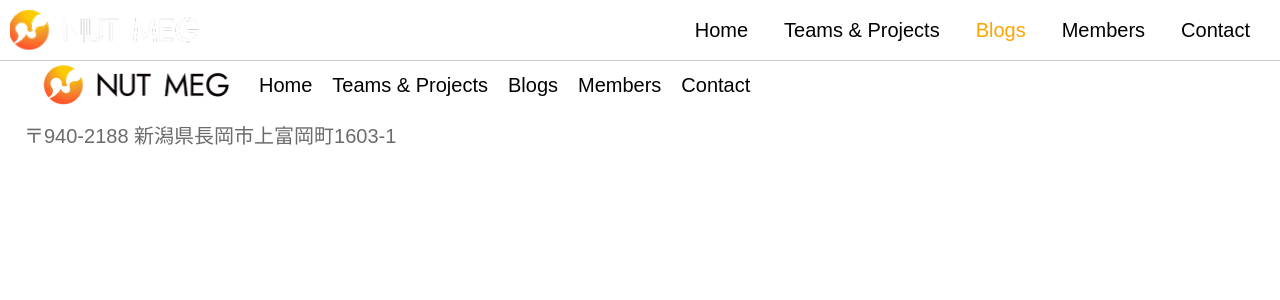
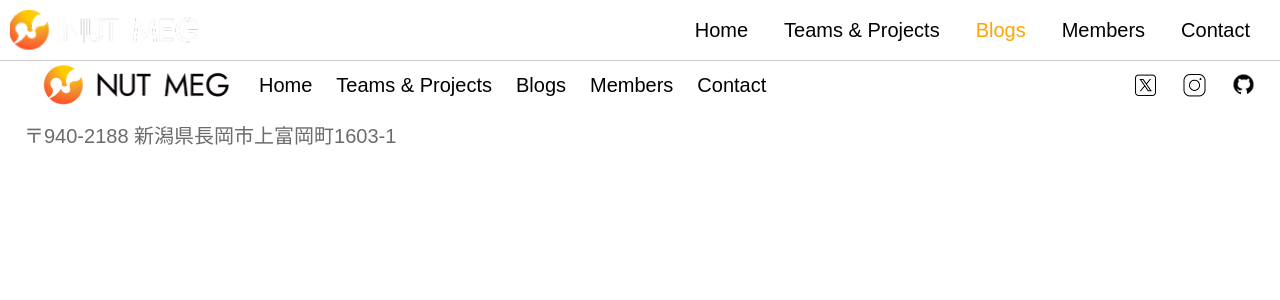
Before and after one commit to NUTFes/NUTMEG-new-blog, a Next.js app: page /home/blogs in a window 1280 px wide. Shown: the top 300 px of the page. Built offline with nearby package versions, Linux system fonts and the light colour scheme.

Commit message:
[feat]SNSリンクを作成

```diff
--- a/src/app/components/footer.css
+++ b/src/app/components/footer.css
@@ -5,20 +5,30 @@ footer {
 
 .menu {
   display: flex;
-  justify-content: start;
+  justify-content: space-between;
+  align-items: center;
+}
+.column1 {
+  display: flex;
+  justify-content: center;
 }
 .links {
-  width: 100%;
   color: black;
   padding: 10px;
   display: flex;
-  gap: 20px;
+  gap: 24px;
   justify-content: start;
   align-items: center;
   font-size: 20px;
 }
 .links a:hover {
   text-decoration: underline;
+  gap: 1%;
+}
+.links-sns {
+  display: flex;
+  justify-content: end;
+  gap: 24px;
 }
 .address {
   color: #6b6b6b;
--- a/src/app/components/footer.tsx
+++ b/src/app/components/footer.tsx
@@ -7,13 +7,47 @@ const Footer = () => {
     <footer>
       <div className="footer-contents">
         <div className="menu">
-          <Image src="/logo_footer.png" alt="NUTMEG" height={72} width={225} />
+          <div className="column1">
+            <Image
+              src="/logo_footer.png"
+              alt="NUTMEG"
+              height={72}
+              width={225}
+            />
             <div className="links">
               <Link href="/">Home</Link>
               <Link href="/teams-projects">Teams & Projects</Link>
               <Link href="/blogs">Blogs</Link>
               <Link href="/members">Members</Link>
               <Link href="/contact">Contact</Link>
+            </div>
+          </div>
+          <div className="links-sns">
+            {/* リンク先は適宜追加してください */}
+            <a href="">
+              <Image
+                src="/footer_icons/footer_x.png"
+                alt="x"
+                width={25}
+                height={25}
+              />
+            </a>
+            <a href="">
+              <Image
+                src="/footer_icons/footer_instagram.png"
+                alt="instagram"
+                width={25}
+                height={25}
+              />
+            </a>
+            <a href="">
+              <Image
+                src="/footer_icons/footer_github.png"
+                alt="github"
+                width={25}
+                height={25}
+              />
+            </a>
           </div>
         </div>
         <div className="address">〒940-2188 新潟県長岡市上富岡町1603-1</div>
```
Also changed, not shown: public/footer_icons/footer_github.png (renamed from public/footer_icons/footer_gitfub.png). Lines whose indentation alone changed are shown as unchanged.
